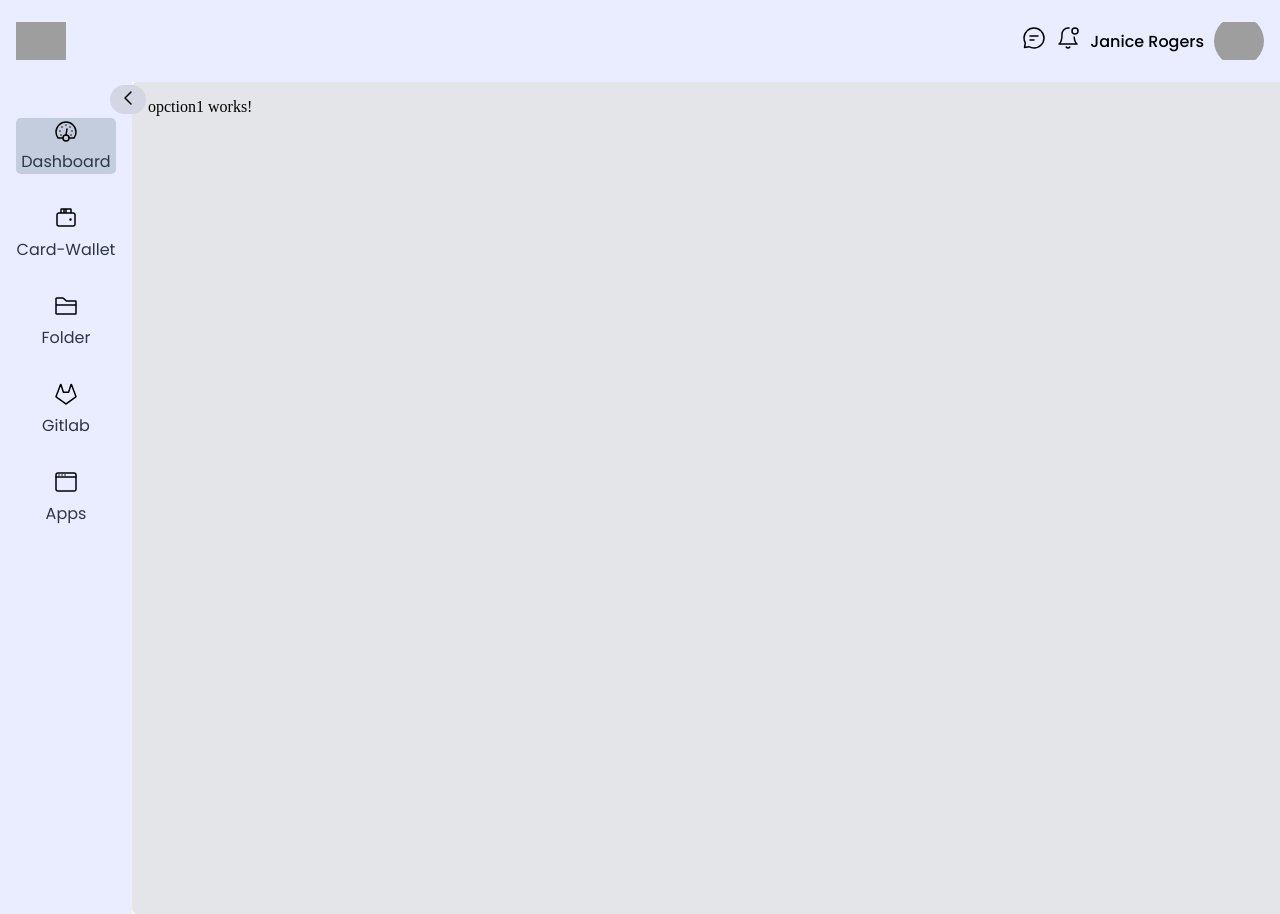
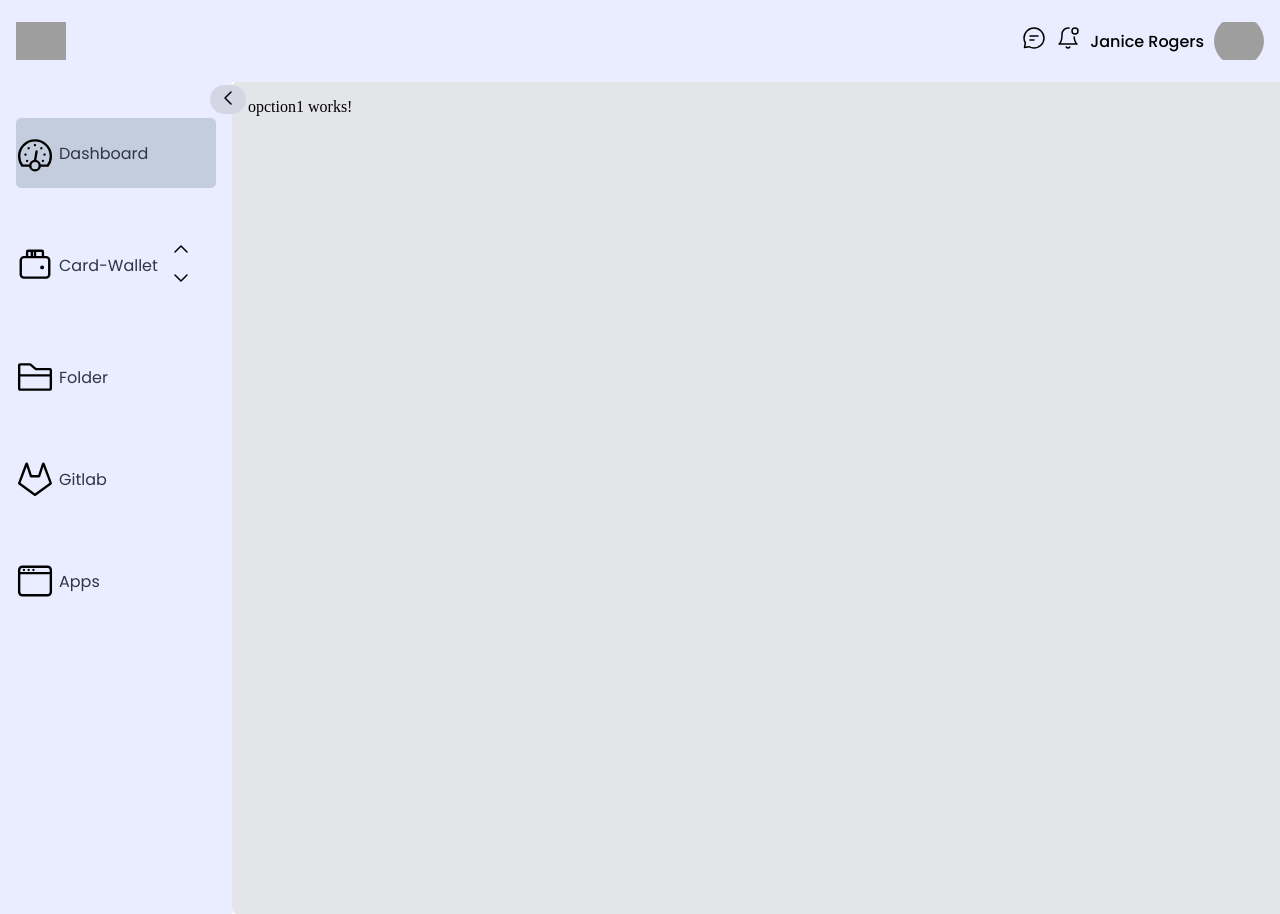
Before and after one commit to israel1947/sideNav, an Angular app: page /dashboard/opcion1 in a window 1280 px wide. Built offline with nearby package versions, Linux system fonts and the light colour scheme; grey boxes are pictures that could not be loaded.

Commit message:
Se agrega funcionalidad de submenu en el sidenav

```diff
--- a/src/app/components/sidenav/sidenav.component.css
+++ b/src/app/components/sidenav/sidenav.component.css
@@ -1,7 +1,7 @@
 .container {
   position: relative;
   top: 0;
-  width: 100px;
+  width: 200px;
   height: 100vh;
   padding: 1rem;
   background-color: rgb(234, 237, 255);
@@ -19,10 +19,10 @@ li {
   cursor: pointer;
 }
 
-li:hover {
+/* li:hover {
   background-color: rgb(195, 205, 222);
   border-radius: 5px;
-}
+} */
 
 a {
   text-decoration: none;
@@ -63,6 +63,52 @@ a {
   margin-top: 20px;
 }
 
+.menu-items {
+  display: flex;
+  align-items: center;
+  gap: 5px;
+  padding: 1rem 0;
+  /*   flex-direction: column;
+  align-items: center;
+  align-content: center; */
+}
+
+.menu-items img {
+  width: 38px;
+  height: 38px;
+}
+
+.menu-items button {
+  border: none;
+  background-color: transparent;
+  cursor: pointer;
+  z-index: 999;
+}
+
+.subMenuHidden {
+  display: none;
+}
+
+.subMenuShow a {
+  display: block;
+  height: 100%;
+
+  text-align: left;
+
+  padding: 0.5rem 2rem;
+  margin-top: 1rem;
+}
+
+.subMenuShow a:hover {
+  background-color: rgb(195, 205, 222);
+  border-radius: 5px;
+}
+
+.btnIcon {
+  display: flex;
+  flex-direction: column;
+}
+
 .showSideNavClass {
   position: relative;
   width: 50px;
--- a/src/app/components/sidenav/sidenav.component.html
+++ b/src/app/components/sidenav/sidenav.component.html
@@ -28,13 +28,38 @@
     </div>
 
     <div class="menu">
-      <li *ngFor="let item of menuItems" [routerLink]="item.ruta" routerLinkActive="activate">
-        <div class="menu-items">
-          <img [src]="item.icon" alt="">
+      <li *ngFor="let item of menuItems" [routerLink]="item.ruta">
+        <div class="menu-items" routerLinkActive="activate">
+          <img [src]="item.icon" alt="iconos de dashboard">
+          <a>{{item.nombre}}</a>
+
+          <div class="btnIcon">
+            <button class="disableBtn2" #disableBtnDown *ngIf="item.subMenu" (click)="disableSubMenu()">
+              <svg width="24px" height="24px" stroke-width="1.5" viewBox="0 0 24 24" fill="none"
+                xmlns="http://www.w3.org/2000/svg" color="#000000">
+                <path d="M6 15l6-6 6 6" stroke="#000000" stroke-width="1.5" stroke-linecap="round"
+                  stroke-linejoin="round">
+                </path>
+              </svg>
+            </button>
+            <button #disableBtn *ngIf="item.subMenu" (click)="subMenuShow()">
+              <svg width="24px" height="24px" stroke-width="1.5" viewBox="0 0 24 24" fill="none"
+                xmlns="http://www.w3.org/2000/svg" color="#000000">
+                <path d="M6 9l6 6 6-6" stroke="#000000" stroke-width="1.5" stroke-linecap="round"
+                  stroke-linejoin="round">
+                </path>
+              </svg>
+            </button>
+          </div>
+
         </div>
-        <a>{{item.nombre}}</a>
+
+        <div class="subMenuHidden" #subMenu2 *ngIf="item.subMenu">
+          <a *ngFor="let sub of item.subMenu" [routerLink]="sub.ruta" routerLinkActive="activateA">{{sub.nombre}}</a>
+        </div>
       </li>
     </div>
+
 
   </div>
 </body>
--- a/src/app/components/sidenav/sidenav.component.ts
+++ b/src/app/components/sidenav/sidenav.component.ts
@@ -9,7 +9,10 @@ import { MenuItems } from 'src/app/interfaces/interface';
 export class SidenavComponent {
 
   @ViewChild("contenedorSideNav") contenedorSideNav!: ElementRef;
-  show: Boolean = false
+  @ViewChild("subMenu2") subMenu!: ElementRef;
+  @ViewChild("disableBtn") disableBtn!: ElementRef;
+  @ViewChild("disableBtnDown") disableBtnDown!: ElementRef;
+  show: Boolean = false;
 
   constructor(private render: Renderer2) { }
 
@@ -22,7 +25,21 @@ export class SidenavComponent {
     {
       ruta: "/dashboard/opcion2",
       nombre: "card-wallet",
-      icon: "../../../assets/card-wallet.svg"
+      icon: "../../../assets/card-wallet.svg",
+      subMenu: [
+        {
+          ruta: "#",
+          nombre: "item1",
+        },
+        {
+          ruta: "#",
+          nombre: "item2",
+        },
+        {
+          ruta: "#",
+          nombre: "item3",
+        },
+      ]
     },
     {
       ruta: "/dashboard/opcion3",
@@ -45,15 +62,31 @@ export class SidenavComponent {
 
   showSidenav() {
     let contenedorNav = this.contenedorSideNav.nativeElement;
+    let disableBtnSubMenu = this.disableBtn.nativeElement;
     this.render.addClass(contenedorNav, "showSideNavClass");
+    this.render.addClass(disableBtnSubMenu, "disableBtnSubMenu");
     this.show = true
     console.log(this.show);
   }
 
   disableSideNav() {
     let jj = this.contenedorSideNav.nativeElement;
-    this.render.removeClass(jj, "showSideNavClass")
+    let disableBtnSubMenu = this.disableBtn.nativeElement;
+    this.render.removeClass(jj, "showSideNavClass");
+    this.render.removeClass(disableBtnSubMenu, "disableBtnSubMenu")
     this.show = false
+  }
+
+  subMenuShow() {
+    let secondMenu = this.subMenu.nativeElement;
+    this.render.removeClass(secondMenu, "subMenuHidden");
+    this.render.addClass(secondMenu, "subMenuShow");
+  }
+
+  disableSubMenu() {
+    let secondMenu = this.subMenu.nativeElement;
+    this.render.addClass(secondMenu, "subMenuHidden");
+    this.render.removeClass(secondMenu, "subMenuShow");
   }
 
 
--- a/src/app/interfaces/interface.ts
+++ b/src/app/interfaces/interface.ts
@@ -1,5 +1,9 @@
 export interface MenuItems{
-  ruta:string;
+  ruta:string
   nombre:string
   icon:string
+  subMenu?:Array<{
+    ruta:string
+    nombre:string
+  }>
 }
```
Also changed, not shown: src/app/components/toolbar/toolbar.component.html (+6 -2 lines).
